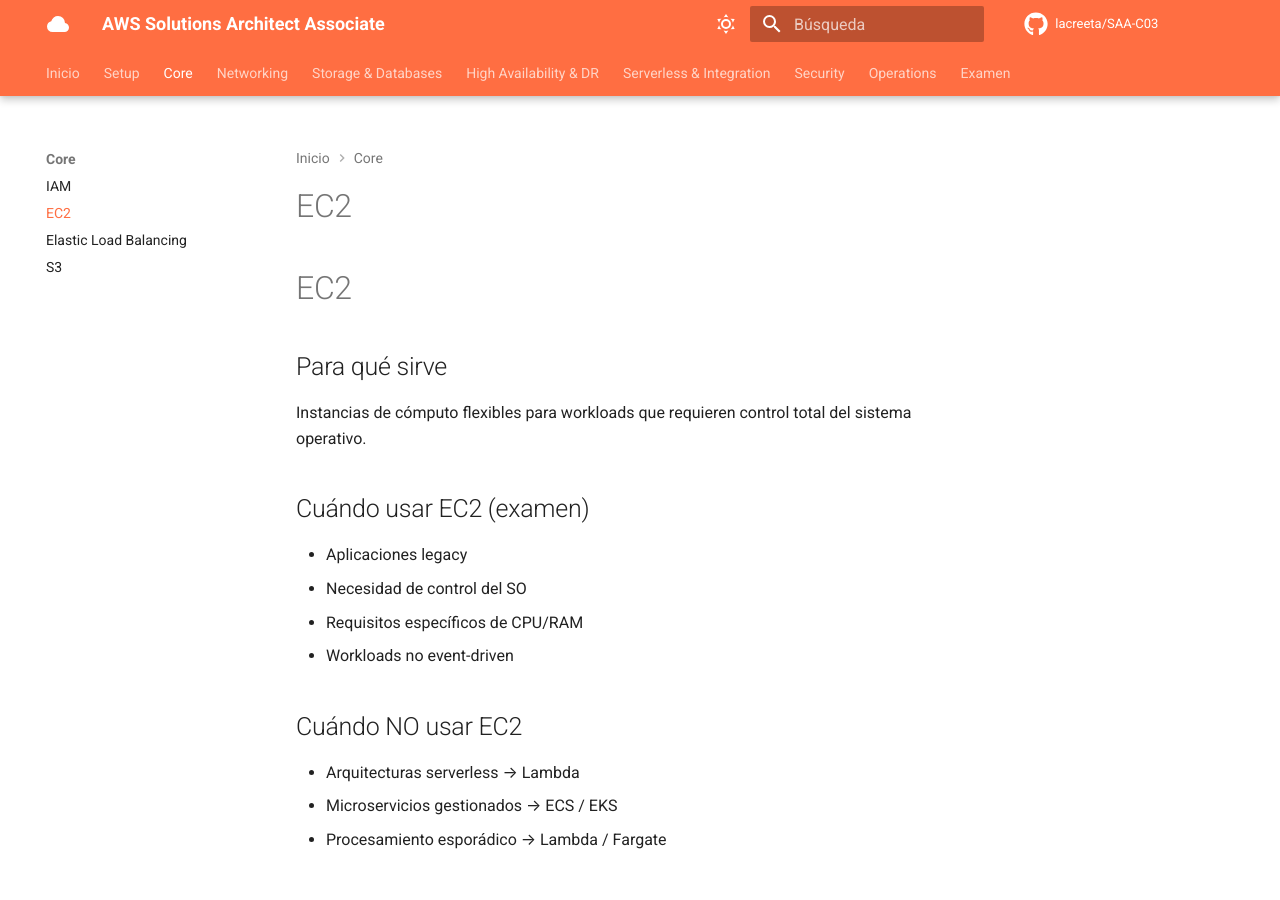
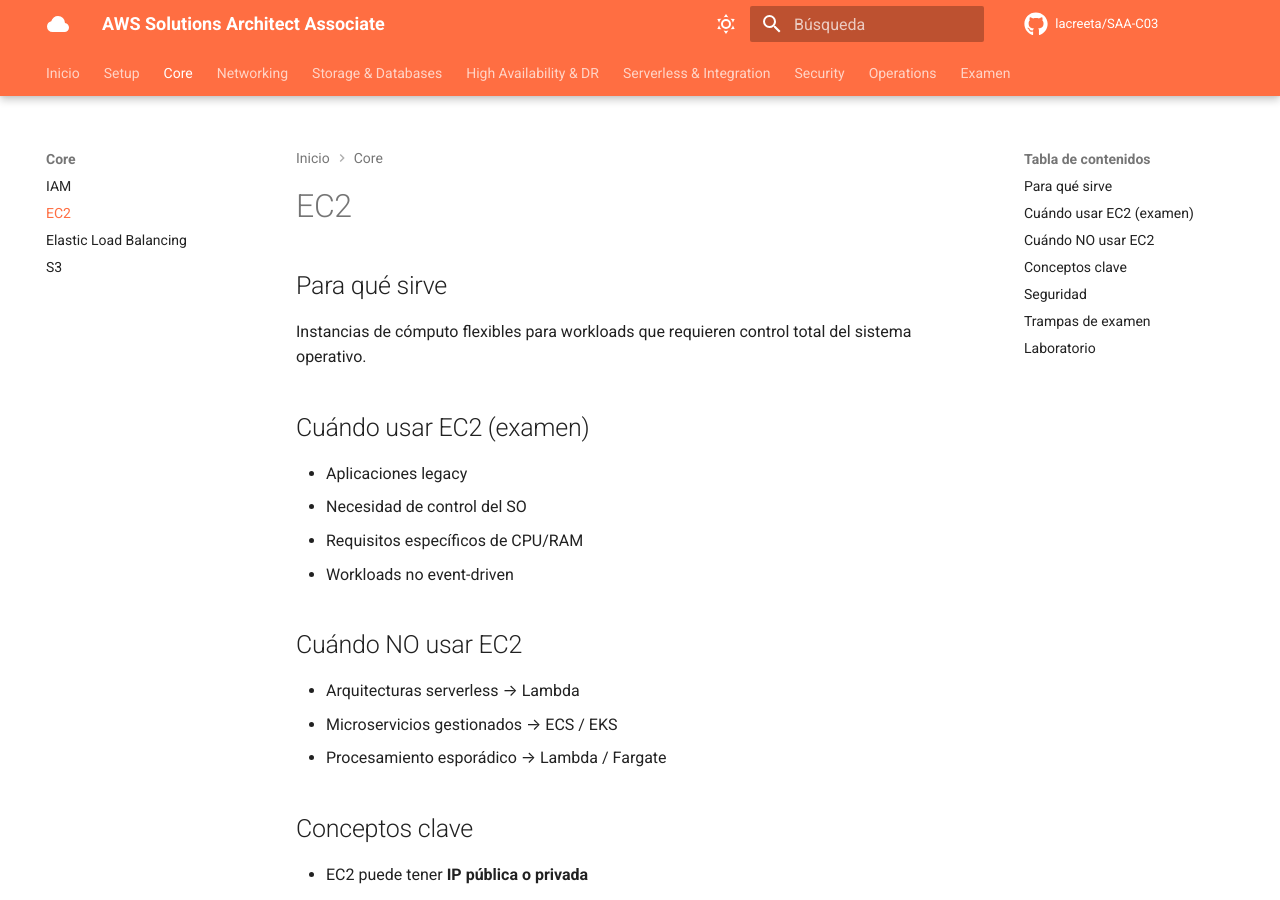
Before and after one commit to lacreeta/SAA-C03, an MkDocs documentation site: the page built from docs/01-core/ec2.md, in a window 1280 px wide and 900 px high. Built offline with MkDocs 1.6.1 and Material for MkDocs 9.7.7, drawn with Linux system fonts in a browser that asks for light colours; comment, search, counter and statistics services are not loaded; part of the change alters nothing that is shown.

```diff
--- a/docs/01-core/ec2.md
+++ b/docs/01-core/ec2.md
@@ -1,5 +1,3 @@
-# EC2
-
 # EC2
 
 ## Para qué sirve
--- a/mkdocs.yml
+++ b/mkdocs.yml
@@ -125,6 +125,7 @@ nav:
       - VPC Basics: 02-networking/vpc.md
       - Routing, NAT & IGW: 02-networking/routing-nat-igw.md
       - VPC Endpoints: 02-networking/endpoints.md
+      - Subnets: 02-networking/subnets.md
       - VPC Peering: 02-networking/peering.md
       - Transit Gateway: 02-networking/transit-gateway.md
 
```
Also changed, not shown: docs/02-networking/peering-transit-gateway.md (deleted), docs/02-networking/peering.md (added), docs/02-networking/transit-gateway.md (added), docs/05-serverless-integration/eventbridge.md (added), docs/05-serverless-integration/sns.md (added), docs/05-serverless-integration/sqs-sns-eventbridge.md (deleted), docs/05-serverless-integration/sqs.md (added).
